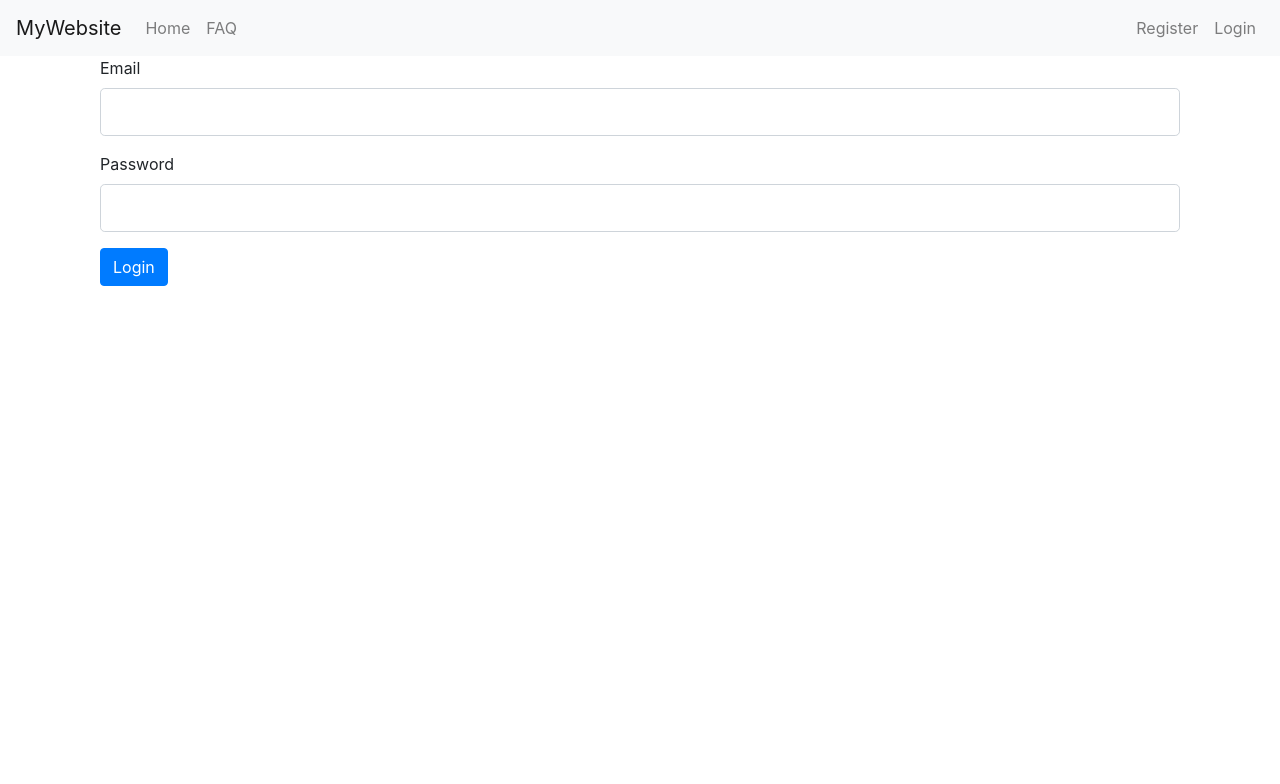
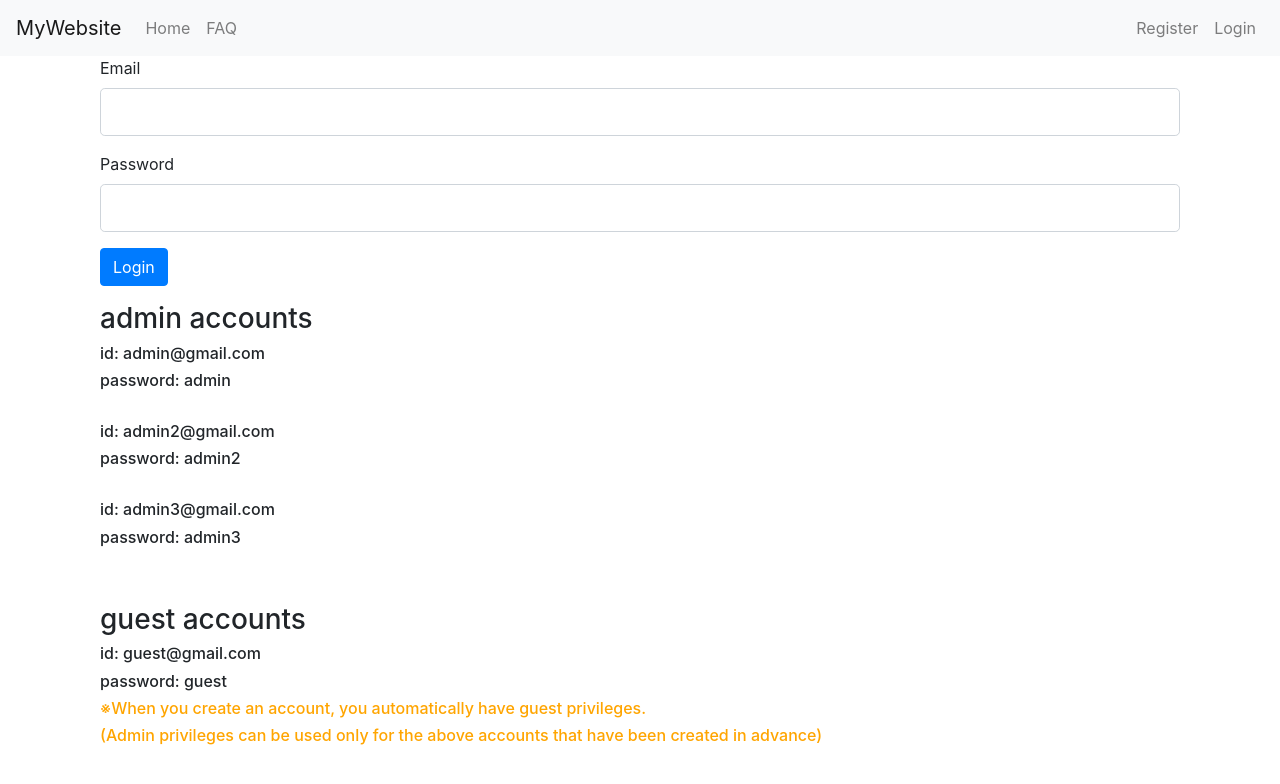
Before and after one commit to wodka12/Web-Application-Python-Based, a Flask app: page /login in a window 1280 px wide. Shown: the top 784 px of the page. Run offline with Flask 3, Linux system fonts and the light colour scheme; some libraries are stand-ins or nearby versions.

Commit message:
input description

```diff
--- a/templates/home.html
+++ b/templates/home.html
@@ -6,6 +6,7 @@
     <img src="{{ url_for('static', filename='logo.png') }}" alt="Logo" style="width:500px; height:350px;">
 </div>
 <h1>Welcome to the Fishing Shop!</h1>
+<h6 style="color: orange;">※ In order to access as admin, the access ID (email) and password are displayed on the login page.</h6>
 <div>
     {% for product in products %}
     <p>Product Name: {{ product.name }}</p>
--- a/templates/login.html
+++ b/templates/login.html
@@ -16,5 +16,21 @@
             {{ form.submit(class="btn btn-primary") }}
         </div>
     </form>
+<h3>admin accounts</h3>
+<h6>id: admin@gmail.com</h6>
+<h6>password: admin</h6>
+<br>
+<h6>id: admin2@gmail.com</h6>
+<h6>password: admin2</h6>
+<br>
+<h6>id: admin3@gmail.com</h6>
+<h6>password: admin3</h6>
+<br>
+<br>
+<h3>guest accounts</h3>
+<h6>id: guest@gmail.com</h6>
+<h6>password: guest</h6>
+<h6 style="color: orange;">※When you create an account, you automatically have guest privileges.</h6>
+<h6 style="color: orange;">(Admin privileges can be used only for the above accounts that have been created in advance)</h6>
 </div>
 {% endblock %}
```
